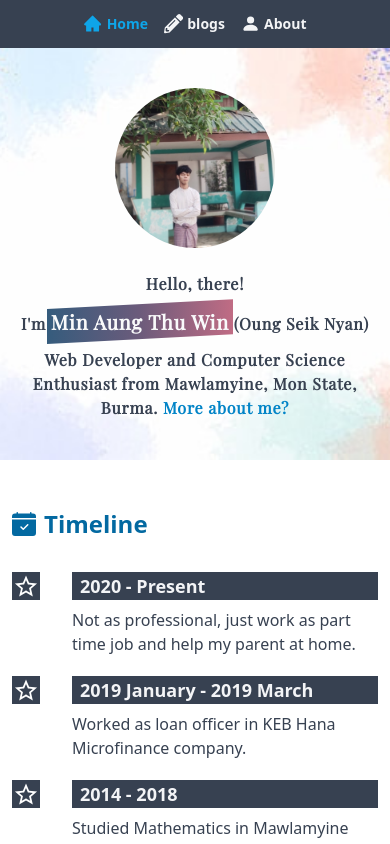
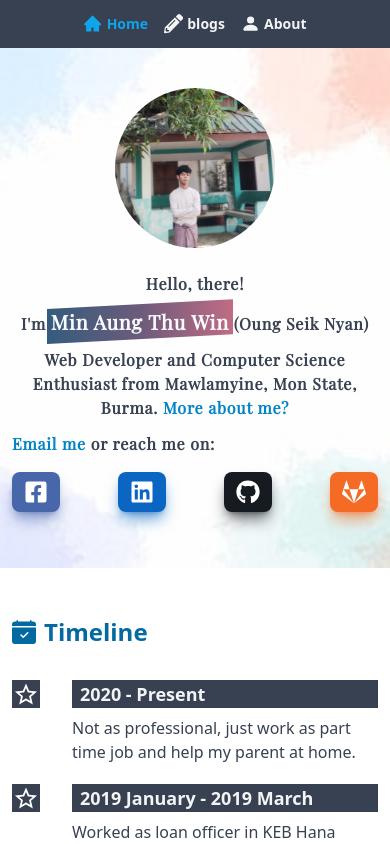
Before and after one commit to Oungseik/Oungseik.github.io.old, a Next.js app: page / in a window 390 px wide. Shown: the top 844 px of the page. Built offline with nearby package versions, Linux system fonts and the light colour scheme.

Commit message:
fix: fix buttons are hidden in small screen

```diff
--- a/src/components/layout/SocialMedia.tsx
+++ b/src/components/layout/SocialMedia.tsx
@@ -57,7 +57,7 @@ function SocialMediaButton({
     >
       <a className='flex space-x-1' href={href}>
         {icon}
-        <span>{type}</span>
+        <span className='hidden md:inline'>{type}</span>
       </a>
     </li>
   );
@@ -65,7 +65,7 @@ function SocialMediaButton({
 
 function SocialMedia() {
   return (
-    <div className='hidden pt-8 text-left md:block'>
+    <div className='text-left md:block md:pt-8'>
       <p>
         <a
           href='mailto:mhemaungthuwin@gmail.com'
```
